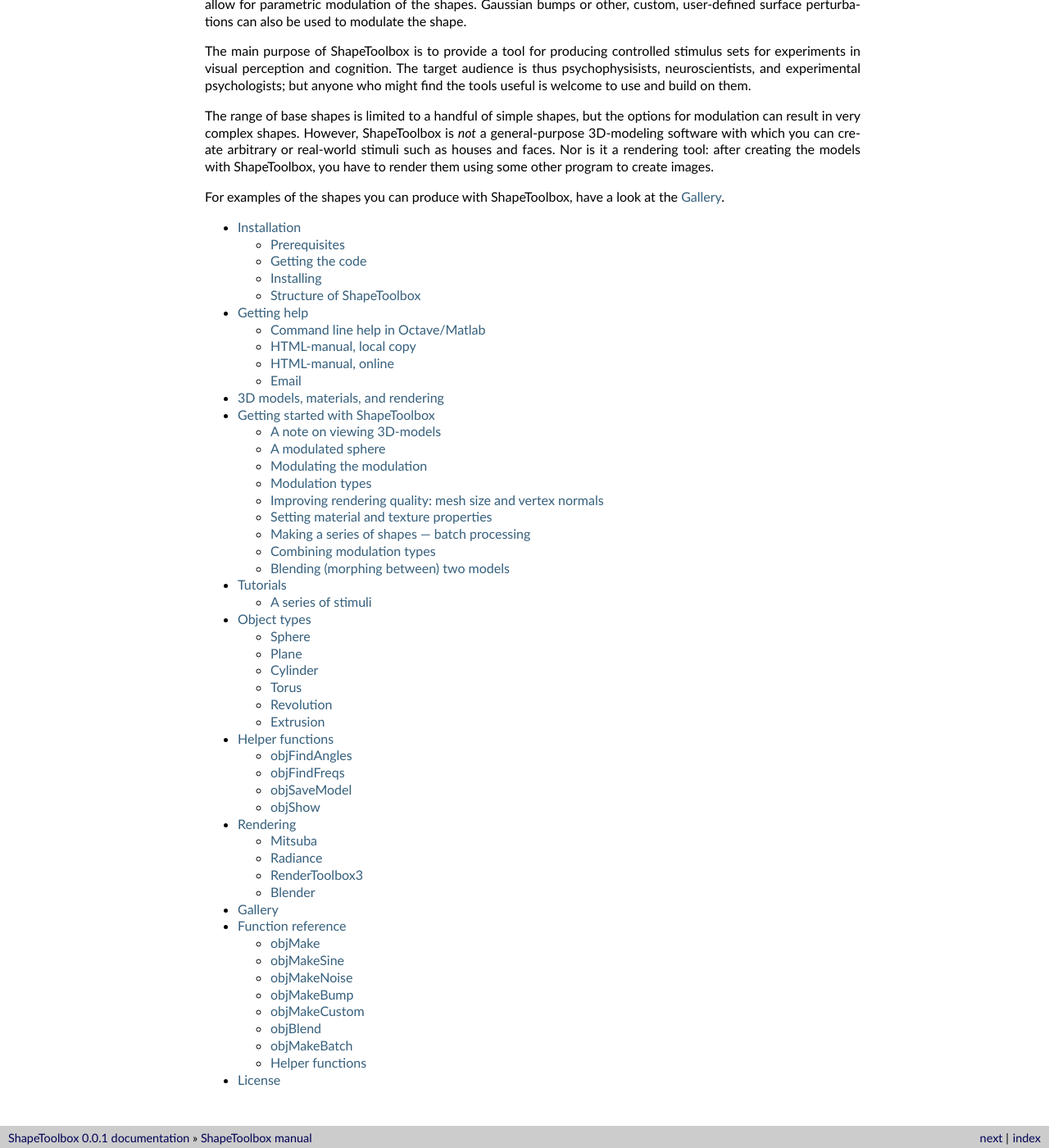
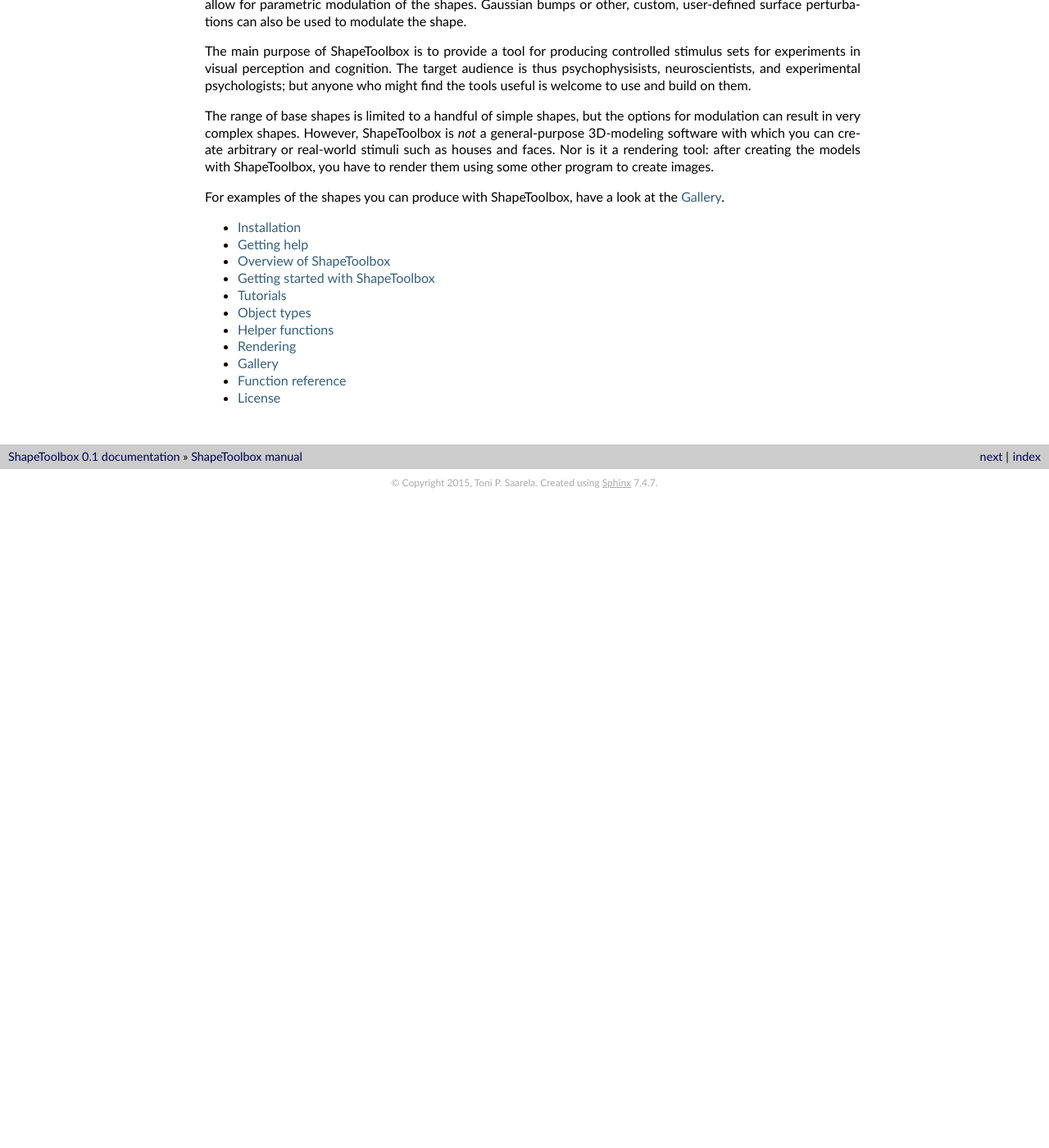
Before and after one commit to spitschan/ShapeToolbox, a Sphinx documentation site: the page built from doc/source/index.rst, in a window 1280 px wide and 1400 px high, scrolled down 270 px. Shown: the whole window at 82% size. Built offline with Sphinx 7.4.7, drawn with Linux system fonts in a browser that asks for light colours; formulas are drawn with MathJax 3; after the commit the page ends 900 px from its top, so only the background shows below that; some of the changed text lies outside the part shown.

Commit message:
Changes to doc structure.

```diff
--- a/doc/source/conf.py
+++ b/doc/source/conf.py
@@ -29,7 +29,7 @@
 # Add any Sphinx extension module names here, as strings. They can be
 # extensions coming with Sphinx (named 'sphinx.ext.*') or your custom
 # ones.
-extensions = ['sphinx.ext.pngmath','sphinxcontrib.matlab']
+extensions = ['sphinx.ext.pngmath']#,'sphinxcontrib.matlab']
 
 # Add any paths that contain templates here, relative to this directory.
 templates_path = ['_templates']
@@ -45,16 +45,16 @@
 
 # General information about the project.
 project = u'ShapeToolbox'
-copyright = u'2014, Toni P. Saarela'
+copyright = u'2015, Toni P. Saarela'
 
 # The version info for the project you're documenting, acts as replacement for
 # |version| and |release|, also used in various other places throughout the
 # built documents.
 #
 # The short X.Y version.
-version = '0.0.1'
+version = '0.1'
 # The full version, including alpha/beta/rc tags.
-release = '0.0.1'
+release = '0.1'
 
 # The language for content autogenerated by Sphinx. Refer to documentation
 # for a list of supported languages.
--- a/doc/source/index.rst
+++ b/doc/source/index.rst
@@ -41,11 +41,11 @@
 
 
 .. toctree::
-   :maxdepth: 2
+   :maxdepth: 1
 
    installation
    gettinghelp
-   models
+   overview
    gettingstarted
    tutorials
    object_types
```
Also changed, not shown: doc/source/overview.rst (renamed from doc/source/models.rst, +16 -1 lines).
